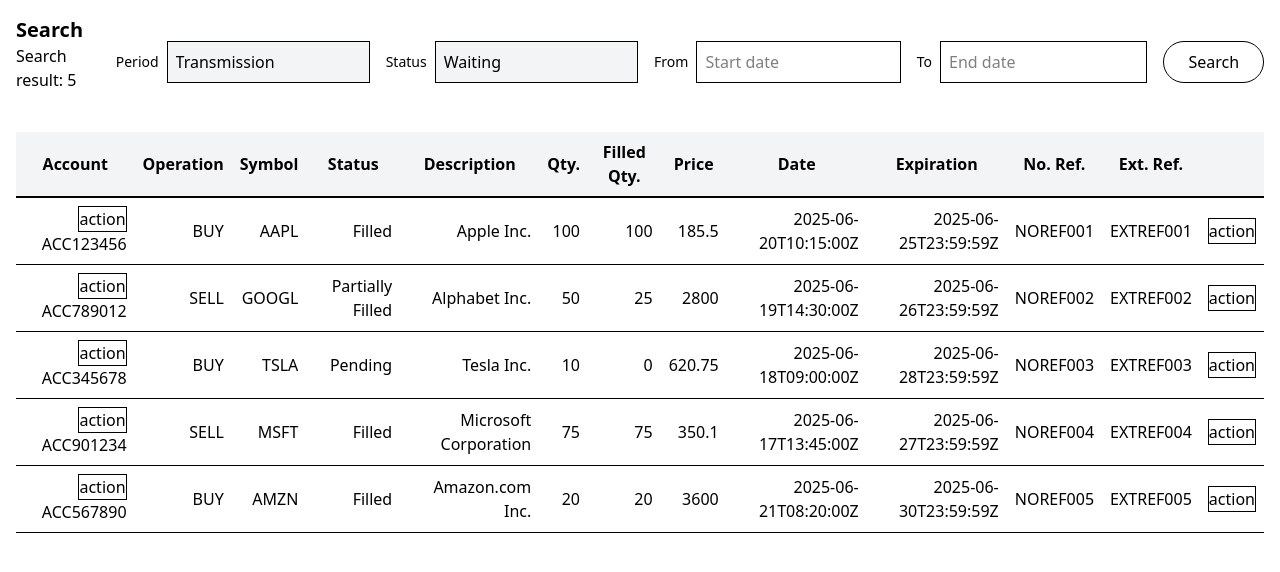
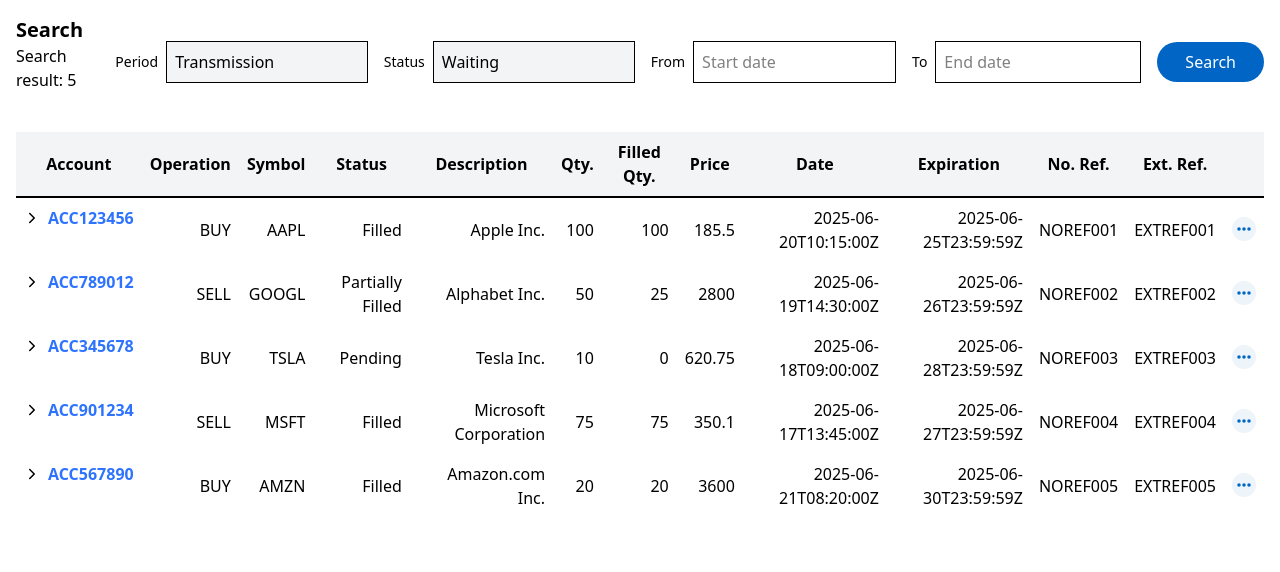
Before and after one commit to sorasora46/ata-it-assignment, a React (Vite) app: page / in a window 1280 px wide. Shown: the top 572 px of the page. Built offline with nearby package versions, Linux system fonts and the light colour scheme.

Commit message:
Added handle toggle row icon and color styling

```diff
--- a/src/App.tsx
+++ b/src/App.tsx
@@ -2,6 +2,9 @@ import { useState } from 'react';
 import DatePicker from 'react-datepicker';
 import 'react-datepicker/dist/react-datepicker.css';
 import { mockOrders } from './mocks/order';
+import { FaEllipsis } from 'react-icons/fa6';
+import { IoIosArrowDown, IoIosArrowForward } from 'react-icons/io';
+import { LuExternalLink } from 'react-icons/lu';
 
 function App() {
   const [startDate, setStartDate] = useState<Date | null>(null);
@@ -21,7 +24,7 @@ function App() {
   });
 
   return (
-    <div className="p-4 w-full">
+    <main className="p-4 w-full">
       <header className="mb-6 flex justify-between">
         <div className="flex justify-between items-center mb-4">
           <div>
@@ -68,7 +71,7 @@ function App() {
             />
           </div>
           <div className='flex justify-center items-center'>
-            <button className="px-6 py-2 border rounded-full w-full">Search</button>
+            <button className="px-7 py-2 rounded-full w-full bg-[#0065c4] text-white">Search</button>
           </div>
         </div>
       </header>
@@ -95,10 +98,14 @@ function App() {
           <tbody>
             {filteredOrders.map((order, index) => (
               <>
-                <tr key={order.id} className='border-b text-right'>
-                  <td className="p-2">
-                    <button className='border' onClick={() => toggleRow(index)}>action</button>
+                <tr key={order.id} className={`${openRow === index ? "" : "border-"} text-right`}>
+                  <td className="flex justify-center items-center gap-2 font-bold text-[#2e73fe] p-2">
+                    <button className='cursor-pointer text-black' onClick={() => toggleRow(index)}>
+                      {openRow === index ? <IoIosArrowDown /> : <IoIosArrowForward />}
+                    </button>
+                    <span>
                       {order.account}
+                    </span>
                   </td>
                   <td className="p-2">{order.operation}</td>
                   <td className="p-2">{order.symbol}</td>
@@ -112,27 +119,38 @@ function App() {
                   <td className="p-2 hidden sm:table-cell">{order.noRef}</td>
                   <td className="p-2 hidden sm:table-cell">{order.extRef}</td>
                   <td className="p-2 hidden sm:table-cell">
-                    <button className='border'>action</button>
+                    <button className='cursor-pointer p-1 bg-[#edf4fa] rounded-full'>
+                      <FaEllipsis className='text-[#0169c5]' />
+                    </button>
                   </td>
                 </tr>
                 {openRow === index && (
                   <tr>
-                    <td colSpan={13} className="px-4 py-3 text-sm bg-blue-100">
+                    <td colSpan={13}>
+                      <div className="py-2 px-1 text-sm bg-[#faf8fe] rounded-lg m-2">
                         <div className='flex justify-between items-centers mb-2'>
                           <div className='flex items-center gap-2 text-blue-500 text-bold'>
-                          <p>FIRST-NAME LAST-NAME (10103ZA - US Margin)</p>
-                          <button className='rounded-full border-2 border-gray-500 px-5 py-1 text-blue-500'>Full review details</button>
+                            <p className='bg-white font-bold text-[#2e73fe] p-2'>FIRST-NAME LAST-NAME (10103ZA - US Margin)</p>
+                            <button className='flex justify-center items-center gap-2 cursor-pointer rounded-full font-medium border border-gray-600 px-5 py-1 text-[#1685d0]'>
+                              <span>
+                                Full review details
+                              </span>
+                              <LuExternalLink />
+                            </button>
                           </div>
                           <div className='flex gap-2'>
-                          <button className='bg-blue-500 text-white rounded-full px-5 py-1'>ACCEPT</button>
-                          <button className='bg-white border-2 border-red-500 text-red-500 rounded-full px-5 py-1'>REJECT</button>
+                            <button className='bg-[#0065c4] font-bold text-white rounded-full px-10 cursor-pointer'>ACCEPT</button>
+                            <button className='cursor-pointer font-bold flex justify-center items-center gap-2 bg-white border-2 border-red-500 text-red-500 rounded-full px-10'>
+                              <span>REJECT</span>
+                              <IoIosArrowDown />
+                            </button>
                           </div>
                         </div>
-                      <hr />
+                        <hr className='text-gray-300' />
                         <div className='my-2'>
                           numbers area
                         </div>
-                      <div className='p-3 bg-yellow-50'>
+                        <div className='p-3 bg-[#f4f5f4]'>
                           <p>Warning(s)</p>
                           <ul>
                             <li>Lorem ipsum dolor sit amet consectetur adipisicing elit. Ab quidem, commodi voluptatibus quod repellat quasi provident assumenda molestias quo! Dicta voluptate impedit et adipisci aut eius maxime saepe reprehenderit fugit?</li>
@@ -142,6 +160,7 @@ function App() {
                             <li>Lorem ipsum dolor sit amet consectetur adipisicing elit. Ab quidem, commodi voluptatibus quod repellat quasi provident assumenda molestias quo! Dicta voluptate impedit et adipisci aut eius maxime saepe reprehenderit fugit?</li>
                             <li>Lorem ipsum dolor sit amet consectetur adipisicing elit. Ab quidem, commodi voluptatibus quod repellat quasi provident assumenda molestias quo! Dicta voluptate impedit et adipisci aut eius maxime saepe reprehenderit fugit?</li>
                           </ul>
+                        </div>
                       </div>
                     </td>
                   </tr>
@@ -154,7 +173,7 @@ function App() {
           <p className="text-gray-500 mt-4">No orders found.</p>
         )}
       </div>
-    </div>
+    </main>
   );
 }
 
```
Lines whose indentation alone changed are shown as unchanged.
